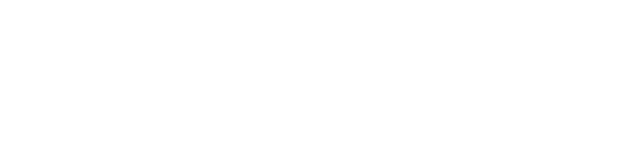
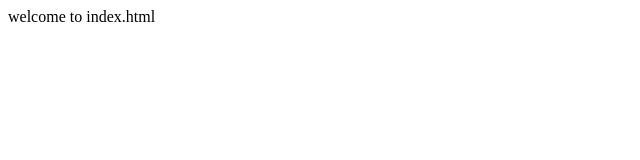
Before and after one commit to code-javarun/example, a plain HTML site: page index.html in a window 1280 px wide. Shown: the whole page, without its empty margins (0-640 px from the left). Drawn offline with Linux system fonts and the light colour scheme.

Commit message:
Update index.html

```diff
--- a/index.html
+++ b/index.html
@@ -3,6 +3,7 @@
     <meta charset="UTF-8">
     <meta name="viewport" content="width=device-width, initial-scale=1.0">
     <title>Document</title>
+    <p>welcome to index.html</p>
 </head>
 <body>
 
```
